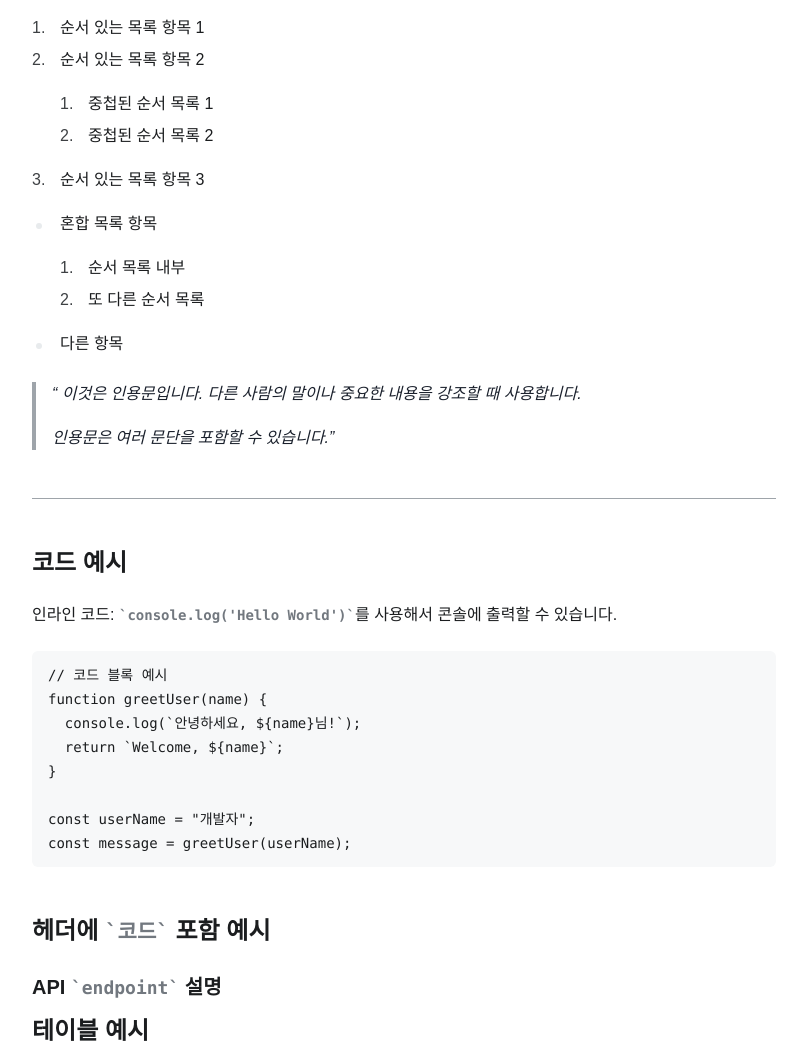
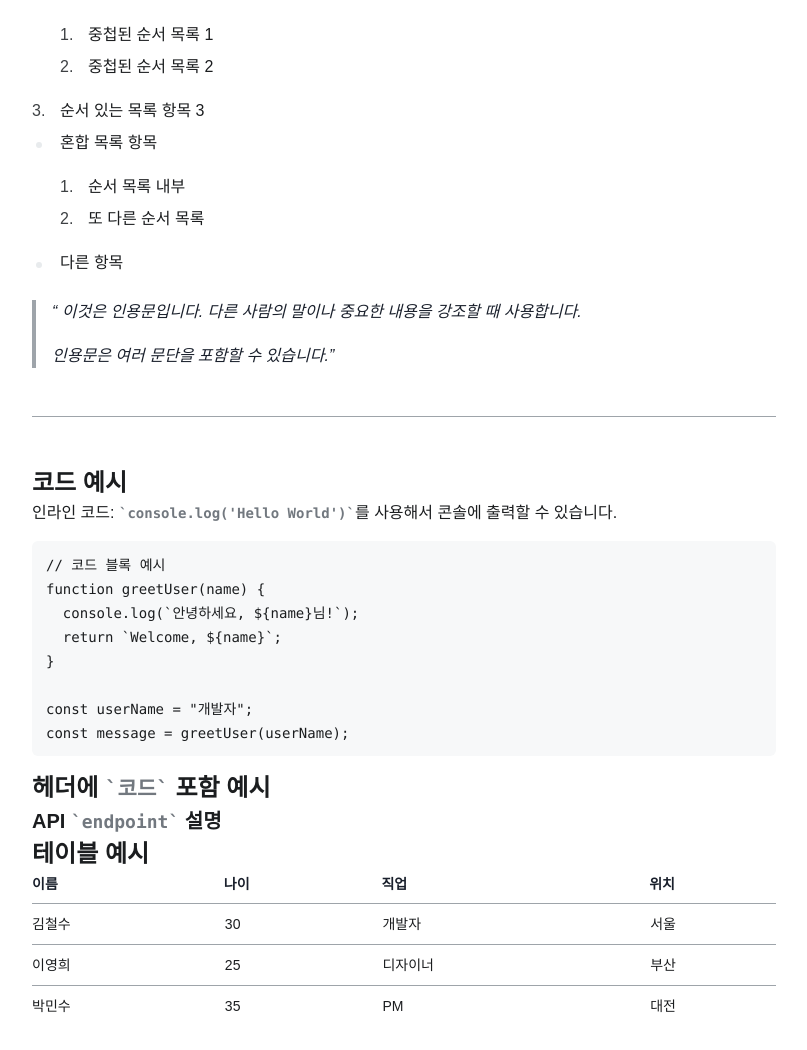
Before and after one commit to keisokoo/markdown-styling, a plain HTML site: page index.html in a window 1280 px wide. Shown: the part 664-1714 px from the top of the page, without its empty margins (236-1043 px from the left). Drawn offline with nearby package versions, Linux system fonts and the light colour scheme; a web font is replaced by a local one.

Commit message:
Update prose.css
수정,

```diff
--- a/prose.css
+++ b/prose.css
@@ -35,8 +35,6 @@
 /* .prose ol */
 .prose ol {
   counter-reset: list-counter;
-  margin-top: 1.25em;
-  margin-bottom: 1.25em;
 }
 
 /* .prose ol > li */
@@ -106,28 +104,23 @@
 /* .prose h1 */
 .prose h1 {
   font-weight: 800;
-  font-size: 2.25em;
-  margin-top: 0;
-  margin-bottom: 0.8888889em;
-  line-height: 1.1111111;
+  font-size: 2em;
+  margin-top: 0.5em;
+  margin-bottom: 0.65em;
 }
 
 /* .prose h2 */
 .prose h2 {
   font-weight: 700;
   font-size: 1.5em;
-  margin-top: 2em;
-  margin-bottom: 1em;
-  line-height: 1.3333333;
+  margin-top: 0.5em;
 }
 
 /* .prose h3 */
 .prose h3 {
   font-weight: 600;
   font-size: 1.25em;
-  margin-top: 1.6em;
-  margin-bottom: 0.6em;
-  line-height: 1.6;
+  margin-top: 0.5em;
 }
 
 /* .prose h4 */
@@ -141,9 +134,9 @@
 /* .prose figure figcaption */
 .prose figure figcaption {
   color: #3d4043;
-  font-size: 0.875em;
+  font-size: 0.875em;+
   line-height: 1.4285714;
-  margin-top: 0.8571429em;
+  margin-top: 0.5em;
 }
 
 /* .prose code */
@@ -170,13 +163,13 @@
   overflow-x: auto;
   font-size: 0.875em;
   line-height: 1.7142857;
-  margin-top: 1.7142857em;
-  margin-bottom: 1.7142857em;
+  margin-top: 1em;
+  margin-bottom: 1em;
   border-radius: 0.375rem;
-  padding-top: 0.8571429em;
-  padding-right: 1.1428571em;
-  padding-bottom: 0.8571429em;
-  padding-left: 1.1428571em;
+  padding-top: 0.8em;
+  padding-right: 1em;
+  padding-bottom: 0.8em;
+  padding-left: 1em;
 }
 
 /* .prose pre code */
@@ -224,9 +217,9 @@
 /* .prose thead th */
 .prose thead th {
   vertical-align: bottom;
-  padding-right: 0.5714286em;
-  padding-bottom: 0.5714286em;
-  padding-left: 0.5714286em;
+  padding-right: 0.5em;
+  padding-bottom: 0.5em;
+  padding-left: 0.5em;
 }
 
 /* .prose tbody tr */
@@ -252,7 +245,7 @@
 /* .prose p */
 .prose p {
   margin-top: 1.25em;
-  margin-bottom: 1.25em;
+  margin-bottom: 1em;
 }
 
 /* .prose img */
@@ -294,8 +287,8 @@
 
 /* .prose ul */
 .prose ul {
-  margin-top: 1.25em;
-  margin-bottom: 1.25em;
+  margin-top: 0.25em;
+  margin-bottom: 0.25em;
 }
 
 /* .prose li */
@@ -395,9 +388,9 @@
 }
 
 /*
-* 여기 아래 부분은 커스텀 스타일 이므로 놔두면 됩니다.
-* 커스텀 스타일은 별도의 디자인 요구에 맞추기 위함입니다.
-* 예시) 파일 다운로드 카드, perplexity 링크, url 파비콘 등
+여기 아래 부분은 커스텀 스타일 이므로 놔두면 됩니다.
+커스텀 스타일은 별도의 디자인 요구에 맞추기 위함입니다.
+예시) 파일 다운로드 카드, perplexity 링크, url 파비콘 등
 */
 a.custom-link {
   display: inline-flex;
```
